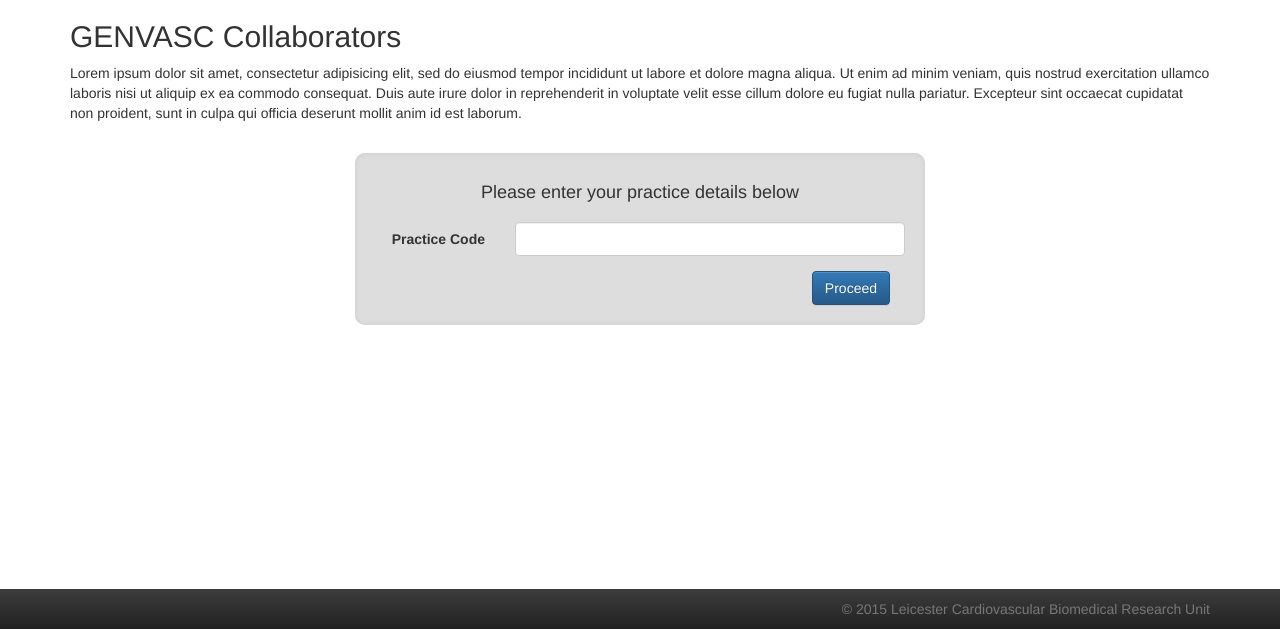
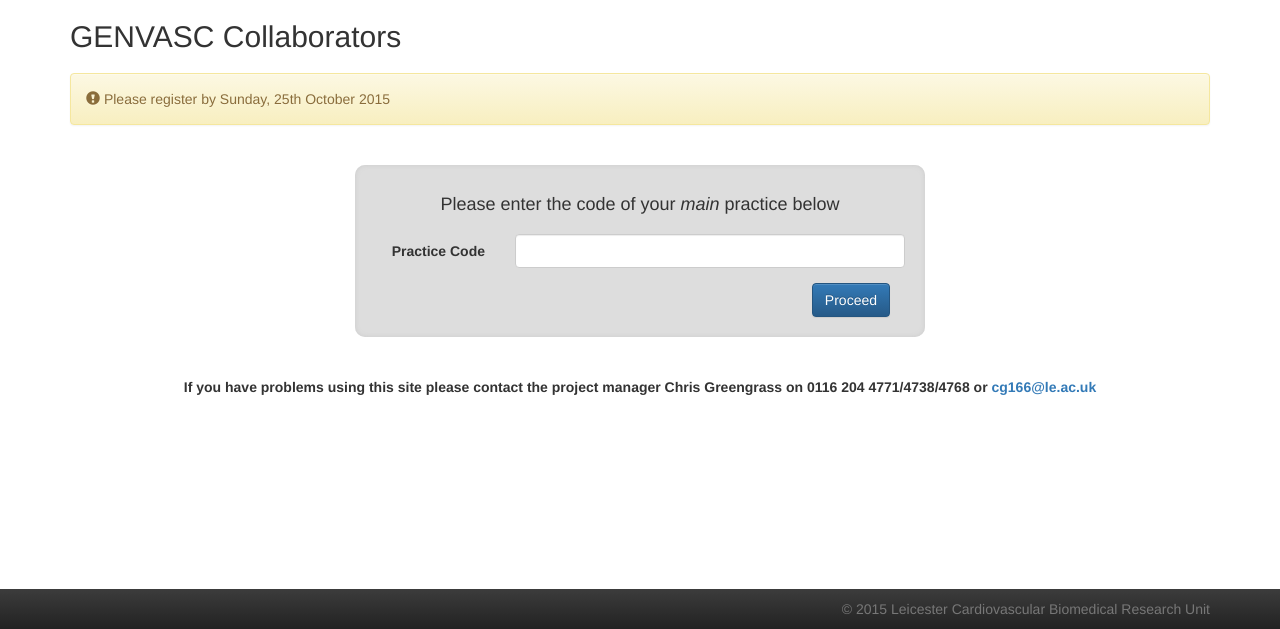
Before and after one commit to LCBRU/lcbru-events, a Flask app: page /genvasc_collaborators/ in a window 1280 px wide. Shown: the part 171-800 px from the top of the page. Run offline with Flask 2, Linux system fonts and the light colour scheme; parts of the project's set-up code (start-up, migrations or seed data) failed here and were passed over; some libraries are stand-ins or nearby versions.

Commit message:
Reg and layout

```diff
--- /dev/null
+++ b/lcbru_events/db_upgrade/000007.sql
@@ -0,0 +1,3 @@
+ALTER TABLE genvasc_collaborators_delegate
+ADD carReg VARCHAR(10) NOT NULL
+;
--- a/lcbru_events/forms/genvasc_collaborators.py
+++ b/lcbru_events/forms/genvasc_collaborators.py
@@ -12,6 +12,7 @@ class DelegateEditForm(Form):
     email = EmailField('Email', validators=[DataRequired(), Length(max=200)])
     role = SelectField('Role', choices=[('', ''), ('GP', 'GP'), ('Practice Manager', 'Practice Manager'), ('Nurse', 'Nurse'), ('Health Care Assisstant', 'Health Care Assisstant'), ('Phlebotomist', 'Phlebotomists'), ('Administrator', 'Administrator'), ('Other', 'Other')])
     dietary = StringField('Special Dietary Needs', validators=[Length(max=200)])
+    carReg = StringField('Car Registration (if parking permit required)', validators=[Length(max=10)])
     meetingId = RadioField('Meeting', coerce=int)
 
 class DelegateDeleteForm(Form):
--- a/lcbru_events/model/genvasc_collaborators.py
+++ b/lcbru_events/model/genvasc_collaborators.py
@@ -22,6 +22,7 @@ class Delegate(db.Model):
     email = db.Column(db.String(200))
     role = db.Column(db.String(50))
     dietary = db.Column(db.String(200))
+    carReg = db.Column(db.String(10))
     meetingId = db.Column(db.Integer, db.ForeignKey('genvasc_collaborators_meeting.id'))
     practice = db.relationship("Practice", backref=db.backref('delegates', order_by=id, cascade="all, delete-orphan"))
     meeting = db.relationship("Meeting", backref=db.backref('delegates', order_by=id, cascade="all, delete-orphan"))
--- a/lcbru_events/static/css/theme.css
+++ b/lcbru_events/static/css/theme.css
@@ -31,6 +31,16 @@ header a, header a:hover {
 
 div.alert {
   margin-top: 20px;
+}
+
+h3 {
+  font-size: 2em;
+  text-align: center;
+}
+
+table#delegates {
+  margin-top: 30px;
+  margin-bottom: 30px;
 }
 
 /* Footer */
@@ -76,3 +86,8 @@ ul.event_list li a{
   text-align: center;
   margin-bottom: 20px;
 }
+
+#contactIfProblem {
+  margin-top: 20px;
+  text-align: center;
+}
--- a/lcbru_events/templates/genvasc_collaborators/delegate_form.html
+++ b/lcbru_events/templates/genvasc_collaborators/delegate_form.html
@@ -6,12 +6,13 @@
 		{{ form.hidden_tag() }}
 
 		<div class="col-sm-6 col-sm-offset-3 lcbru-form">
-		    <h4>Delegate Entry</h4>
+		    <h4>Delegate Details</h4>
 
 	        {{ formhelper.render_field(form.fullname) }}
 	        {{ formhelper.render_field(form.email) }}
 	        {{ formhelper.render_field(form.role) }}
 	        {{ formhelper.render_field(form.dietary) }}
+	        {{ formhelper.render_field(form.carReg) }}
 	        {{ formhelper.render_field(form.meetingId) }}
 
 	        {% if fullyBookedMeetings|length > 0 %}
--- a/lcbru_events/templates/genvasc_collaborators/introduction.html
+++ b/lcbru_events/templates/genvasc_collaborators/introduction.html
@@ -2,18 +2,10 @@
 {% import "_formHelpers.html" as formhelper %}
 
 {% block genvasc_collaborators_content %}
-    <p>
-    	Lorem ipsum dolor sit amet, consectetur adipisicing elit, sed do eiusmod
-    	tempor incididunt ut labore et dolore magna aliqua. Ut enim ad minim veniam,
-    	quis nostrud exercitation ullamco laboris nisi ut aliquip ex ea commodo
-    	consequat. Duis aute irure dolor in reprehenderit in voluptate velit esse
-    	cillum dolore eu fugiat nulla pariatur. Excepteur sint occaecat cupidatat non
-    	proident, sunt in culpa qui officia deserunt mollit anim id est laborum.
-    </p>
 
     <div class="col-sm-6 col-sm-offset-3 lcbru-form">
 
-	    <h4>Please enter your practice details below</h4>
+	    <h4>Please enter the code of your <em>main</em> practice below</h4>
 
 		<form method="POST" class="form-horizontal">
 		    {{ form.hidden_tag() }}
--- a/lcbru_events/templates/genvasc_collaborators/layout.html
+++ b/lcbru_events/templates/genvasc_collaborators/layout.html
@@ -3,5 +3,20 @@
 {% block content %}
     <h2>GENVASC Collaborators</h2>
 
+    <div class="alert alert-warning" role="alert">
+      <span class="glyphicon glyphicon-exclamation-sign" aria-hidden="true"></span>
+      <span class="sr-only">Warning:</span>
+      Please register by Sunday, 25th October 2015
+    </div>
+
     {% block genvasc_collaborators_content %}{% endblock %}
+
+    <p id="contactIfProblem" class="col-sm-12">
+    	<strong>
+			If you have problems using this site please contact
+			the project manager Chris Greengrass on
+			0116 204 4771/4738/4768 or
+			<a href="mailto:cg166@le.ac.uk">cg166@le.ac.uk</a>
+      	</strong>
+  </p>
 {% endblock %}
```
Also changed, not shown: lcbru_events/templates/genvasc_collaborators/delegates.html (+8 -6 lines).
